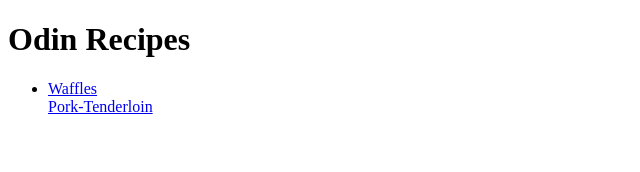
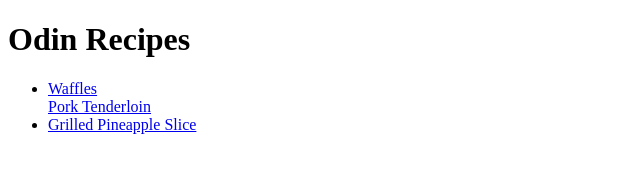
Before and after one commit to gman-dev/odin-recipes, a plain HTML site: page index.html in a window 1280 px wide. Shown: the whole page, without its empty margins (0-640 px from the left). Drawn offline with Linux system fonts and the light colour scheme.

Commit message:
Added to index

```diff
--- a/index.html
+++ b/index.html
@@ -9,7 +9,9 @@
         <ul>
             <li><a href="recipes/waffles.html">Waffles</a></li>
 
-            <l1><a href="recipes/marinated-pork-tenderloin.html">Pork-Tenderloin</a></l1>
+            <l1><a href="recipes/marinated-pork-tenderloin.html">Pork Tenderloin</a></l1>
+
+            <li><a href="recipes/grilled-pineapple.html">Grilled Pineapple Slice</a></li>
         </ul>
     </body>
 </html>
```
